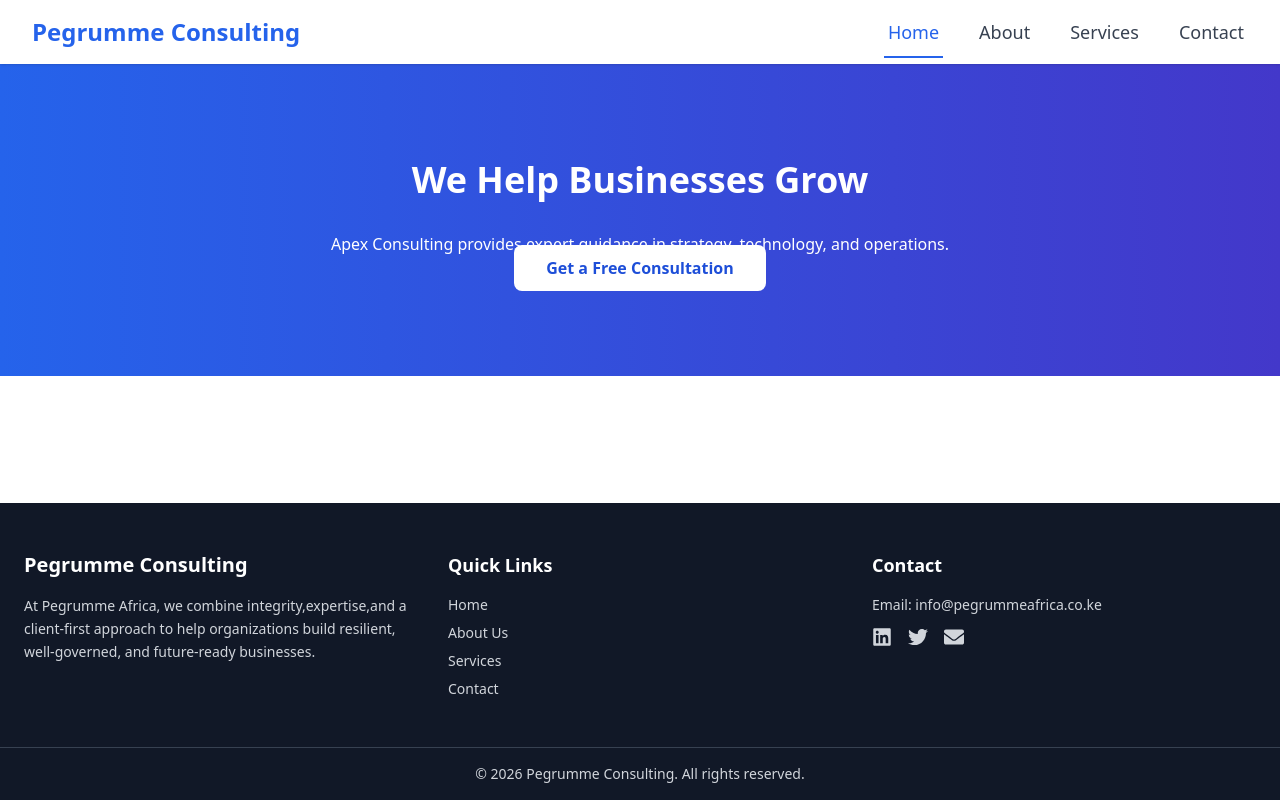
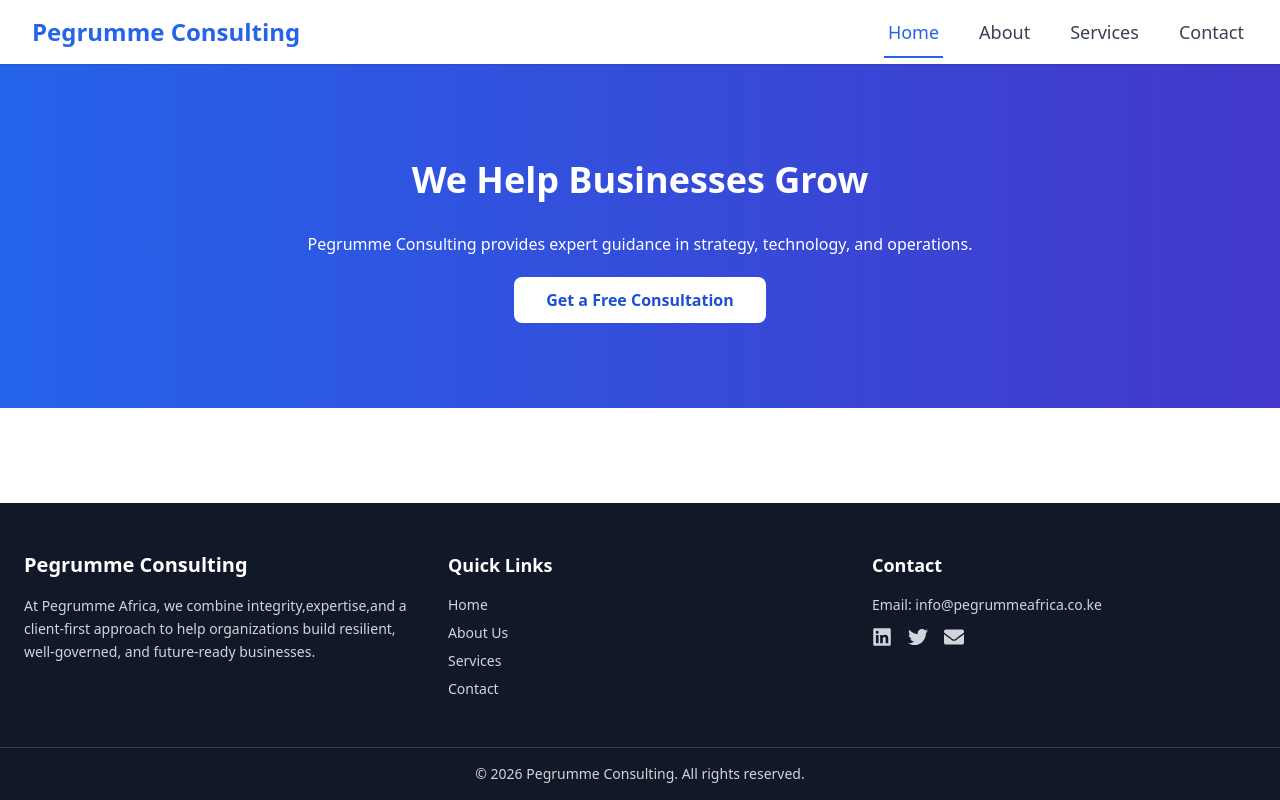
Before and after one commit to collinsmakari/gilly-site, a React (Vite) app: page / in a window 1280 px wide. Built offline with nearby package versions, Linux system fonts and the light colour scheme.

Commit message:
all changes

```diff
--- a/src/components/ContactForm.jsx
+++ b/src/components/ContactForm.jsx
@@ -17,7 +17,7 @@ export default function ContactForm() {
     };
 
     try {
-      const res = await fetch("http://localhost:5000/send-email", {
+      const res = await fetch(`${import.meta.env.VITE_API_URL}/send-email`, {
         method: "POST",
         headers: { "Content-Type": "application/json" },
         body: JSON.stringify(formData),
--- a/src/pages/Home.jsx
+++ b/src/pages/Home.jsx
@@ -12,10 +12,10 @@ export default function Home() {
       <section className="bg-gradient-to-r from-blue-600 to-indigo-700 text-white py-24">
         <div className="max-w-7xl mx-auto px-6 text-center">
           <h2 className="text-4xl font-bold mb-6">We Help Businesses Grow</h2>
-          <p className="text-lg mb-8 max-w-2xl mx-auto"></p>
-          <p>
-            Apex Consulting provides expert guidance in strategy, technology,
-            and operations.
+          <p className="text-lg mb-8 max-w-2xl mx-auto "></p>
+          <p className="mb-8">
+            Pegrumme Consulting provides expert guidance in strategy,
+            technology, and operations.
           </p>
           <a
             href="/contact"
```
Also changed, not shown: 1 other file (tests, documents, lock files or other folders).
